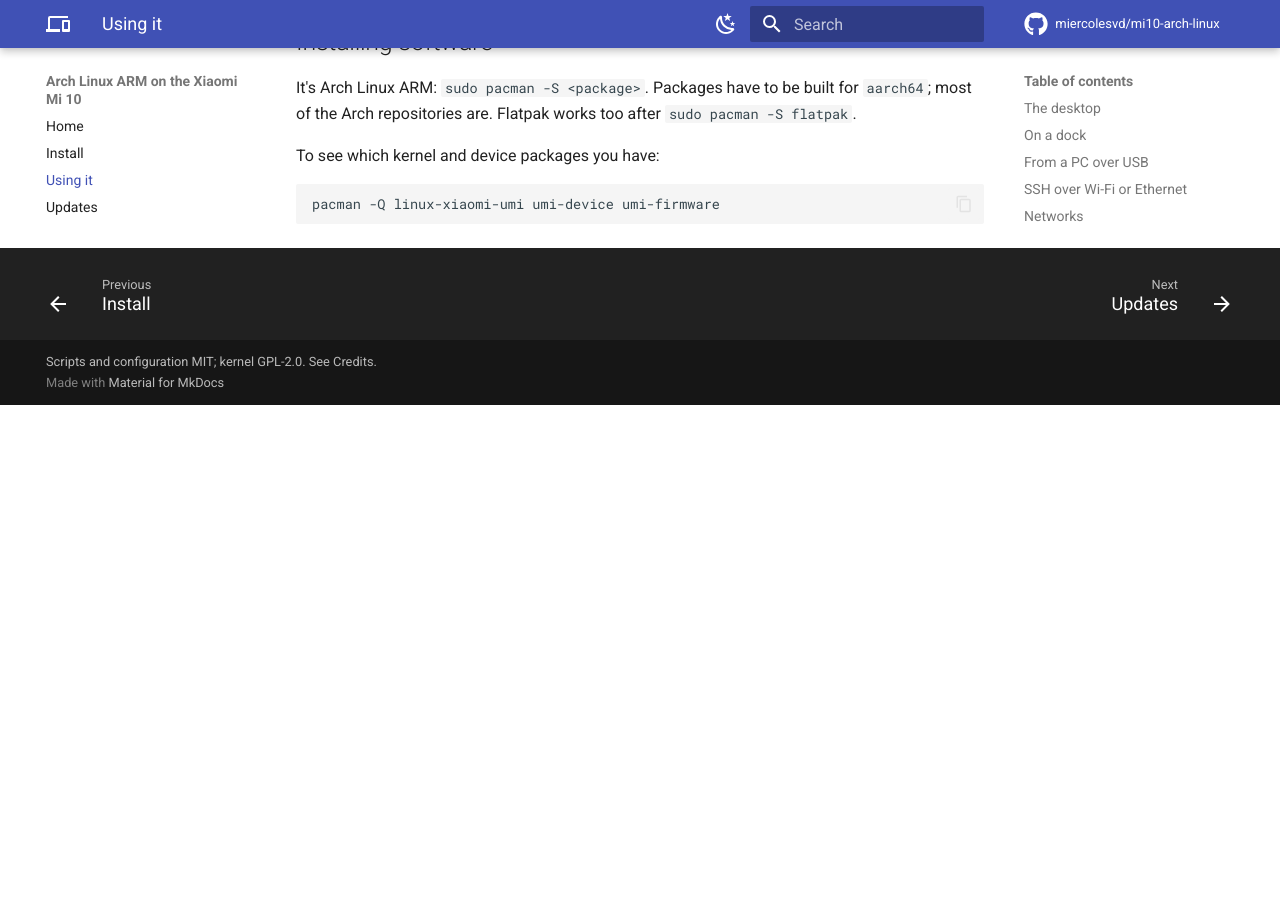
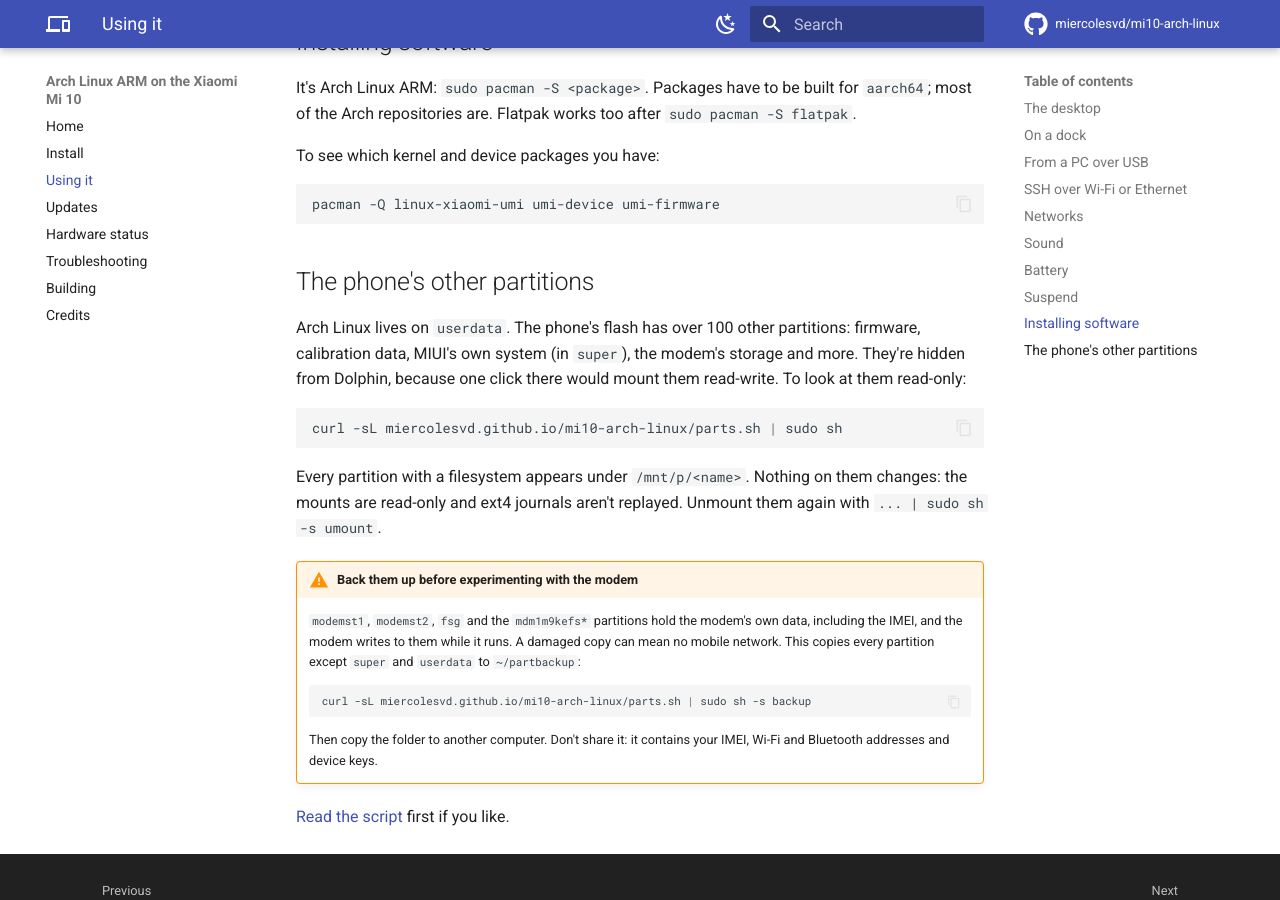
Before and after one commit to miercolesvd/mi10-arch-linux, an MkDocs documentation site: the page built from docs/using.md, in a window 1280 px wide and 900 px high, scrolled down 2982 px. Built offline with MkDocs 1.6.1 and Material for MkDocs 9.7.7, drawn with Linux system fonts in a browser that asks for light colours; comment, search, counter and statistics services are not loaded; before the commit the page ends 3387 px from its top, so only the background shows below that.

Commit message:
Hide the flash partitions from the desktop; script to browse and back them up
Dolphin listed every partition on the phone's flash and mounted them
read-write on a click (persist backup, the secure processor's storage,
metadata, cache...). A udev rule now hides them from udisks, except userdata.

parts.sh mounts them read-only under /mnt/p (replacing any read-write
mounts from the file manager), unmounts them, or copies them all except
super and userdata to ~/partbackup, with checksums.

````diff
--- a/docs/using.md
+++ b/docs/using.md
@@ -131,3 +131,34 @@ To see which kernel and device packages you have:
 ```sh
 pacman -Q linux-xiaomi-umi umi-device umi-firmware
 ```
+
+## The phone's other partitions
+
+Arch Linux lives on `userdata`. The phone's flash has over 100 other
+partitions: firmware, calibration data, MIUI's own system (in `super`), the
+modem's storage and more. They're hidden from Dolphin, because one click there
+would mount them read-write. To look at them read-only:
+
+```sh
+curl -sL miercolesvd.github.io/mi10-arch-linux/parts.sh | sudo sh
+```
+
+Every partition with a filesystem appears under `/mnt/p/<name>`. Nothing on
+them changes: the mounts are read-only and ext4 journals aren't replayed.
+Unmount them again with `... | sudo sh -s umount`.
+
+!!! warning "Back them up before experimenting with the modem"
+
+    `modemst1`, `modemst2`, `fsg` and the `mdm1m9kefs*` partitions hold the
+    modem's own data, including the IMEI, and the modem writes to them while
+    it runs. A damaged copy can mean no mobile network. This copies every
+    partition except `super` and `userdata` to `~/partbackup`:
+
+    ```sh
+    curl -sL miercolesvd.github.io/mi10-arch-linux/parts.sh | sudo sh -s backup
+    ```
+
+    Then copy the folder to another computer. Don't share it: it contains
+    your IMEI, Wi-Fi and Bluetooth addresses and device keys.
+
+[Read the script](parts.sh) first if you like.
````
Also changed, not shown: 3 other files.
